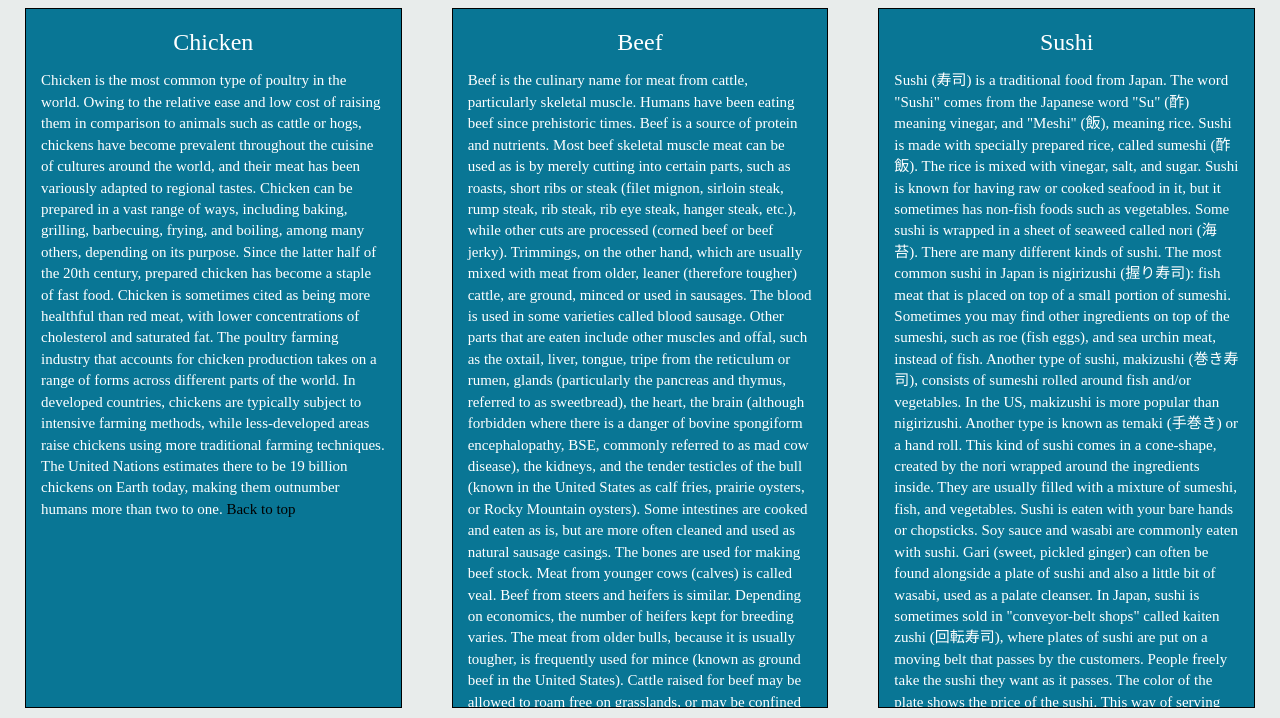
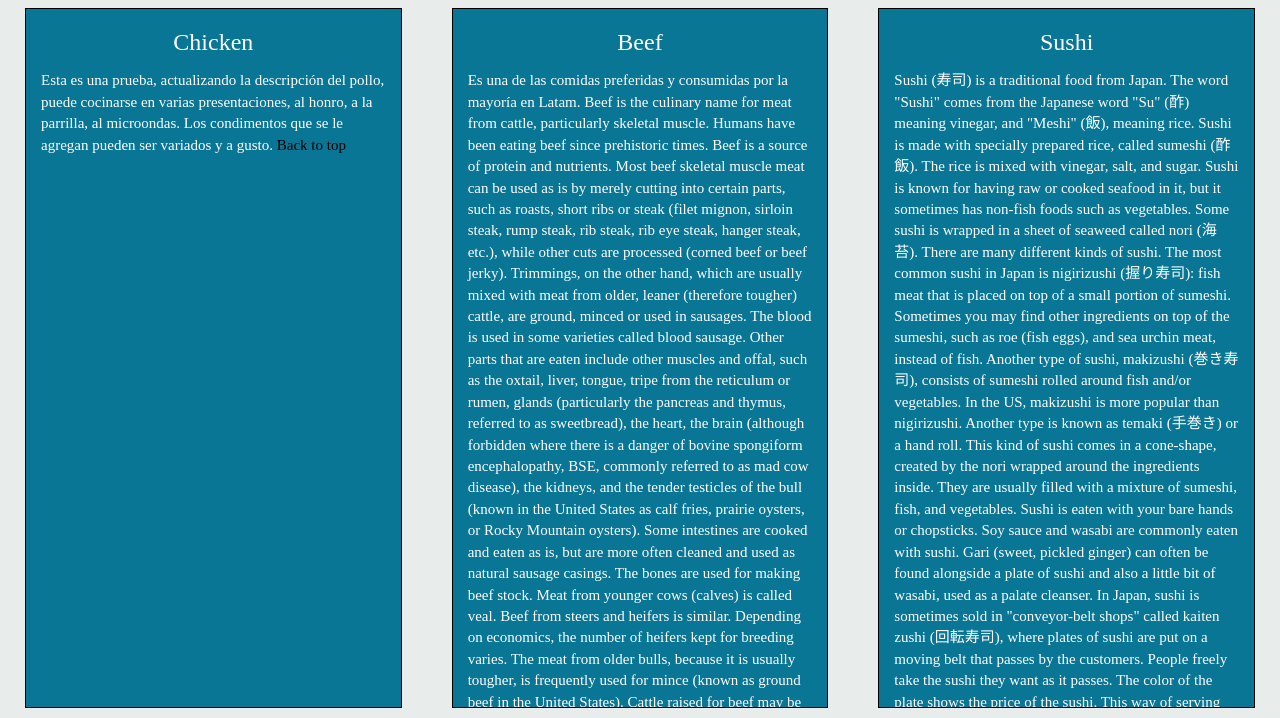
Before and after one commit to frandepy2/prueba, a plain HTML site: page DiegoDuarteTarea/index.html in a window 1280 px wide. Shown: the part 135-853 px from the top of the page. Drawn offline with Linux system fonts and the light colour scheme.

Commit message:
Actualización de descripciones
En este commit actualize el texto de descripción de chicken y beef.

```diff
--- a/DiegoDuarteTarea/index.html
+++ b/DiegoDuarteTarea/index.html
@@ -56,9 +56,7 @@
 			<div id="chicken" class="col-md-4 col-sm-6 col-xs-12">
 				<div class="square">
 					<h3  class="text-center">Chicken</h3>
-					<p>Chicken is the most common type of poultry in the world. Owing to the relative ease and low cost of raising them in comparison to animals such as cattle or hogs, chickens have become prevalent throughout the cuisine of cultures around the world, and their meat has been variously adapted to regional tastes.
-					Chicken can be prepared in a vast range of ways, including baking, grilling, barbecuing, frying, and boiling, among many others, depending on its purpose. Since the latter half of the 20th century, prepared chicken has become a staple of fast food. Chicken is sometimes cited as being more healthful than red meat, with lower concentrations of cholesterol and saturated fat.
-					The poultry farming industry that accounts for chicken production takes on a range of forms across different parts of the world. In developed countries, chickens are typically subject to intensive farming methods, while less-developed areas raise chickens using more traditional farming techniques. The United Nations estimates there to be 19 billion chickens on Earth today, making them outnumber humans more than two to one.
+					<p>Esta es una prueba, actualizando la descripción del pollo, puede cocinarse en varias presentaciones, al honro, a la parrilla, al microondas. Los condimentos que se le agregan pueden ser variados y a gusto.
 					<a href="#menu-title"> Back to top</a></p>
 
 				</div>
@@ -67,7 +65,7 @@
 			<div id="beef" class="col-md-4 col-sm-6 col-xs-12">
 				<div class="square">
 					<h3 class="text-center">Beef</h3>
-					<p>Beef is the culinary name for meat from cattle, particularly skeletal muscle. Humans have been eating beef since prehistoric times. Beef is a source of protein and nutrients.
+					<p>Es una de las comidas preferidas y consumidas por la mayoría en Latam. Beef is the culinary name for meat from cattle, particularly skeletal muscle. Humans have been eating beef since prehistoric times. Beef is a source of protein and nutrients.
 					Most beef skeletal muscle meat can be used as is by merely cutting into certain parts, such as roasts, short ribs or steak (filet mignon, sirloin steak, rump steak, rib steak, rib eye steak, hanger steak, etc.), while other cuts are processed (corned beef or beef jerky). Trimmings, on the other hand, which are usually mixed with meat from older, leaner (therefore tougher) cattle, are ground, minced or used in sausages. The blood is used in some varieties called blood sausage. Other parts that are eaten include other muscles and offal, such as the oxtail, liver, tongue, tripe from the reticulum or rumen, glands (particularly the pancreas and thymus, referred to as sweetbread), the heart, the brain (although forbidden where there is a danger of bovine spongiform encephalopathy, BSE, commonly referred to as mad cow disease), the kidneys, and the tender testicles of the bull (known in the United States as calf fries, prairie oysters, or Rocky Mountain oysters). Some intestines are cooked and eaten as is, but are more often cleaned and used as natural sausage casings. The bones are used for making beef stock. Meat from younger cows (calves) is called veal.
 					Beef from steers and heifers is similar. Depending on economics, the number of heifers kept for breeding varies. The meat from older bulls, because it is usually tougher, is frequently used for mince (known as ground beef in the United States). Cattle raised for beef may be allowed to roam free on grasslands, or may be confined at some stage in pens as part of a large feeding operation called a feedlot (or concentrated animal feeding operation), where they are usually fed a ration of grain, protein, roughage and a vitamin/mineral preblend.
 					<a href="#menu-title"> Back to top</a></p>
```
